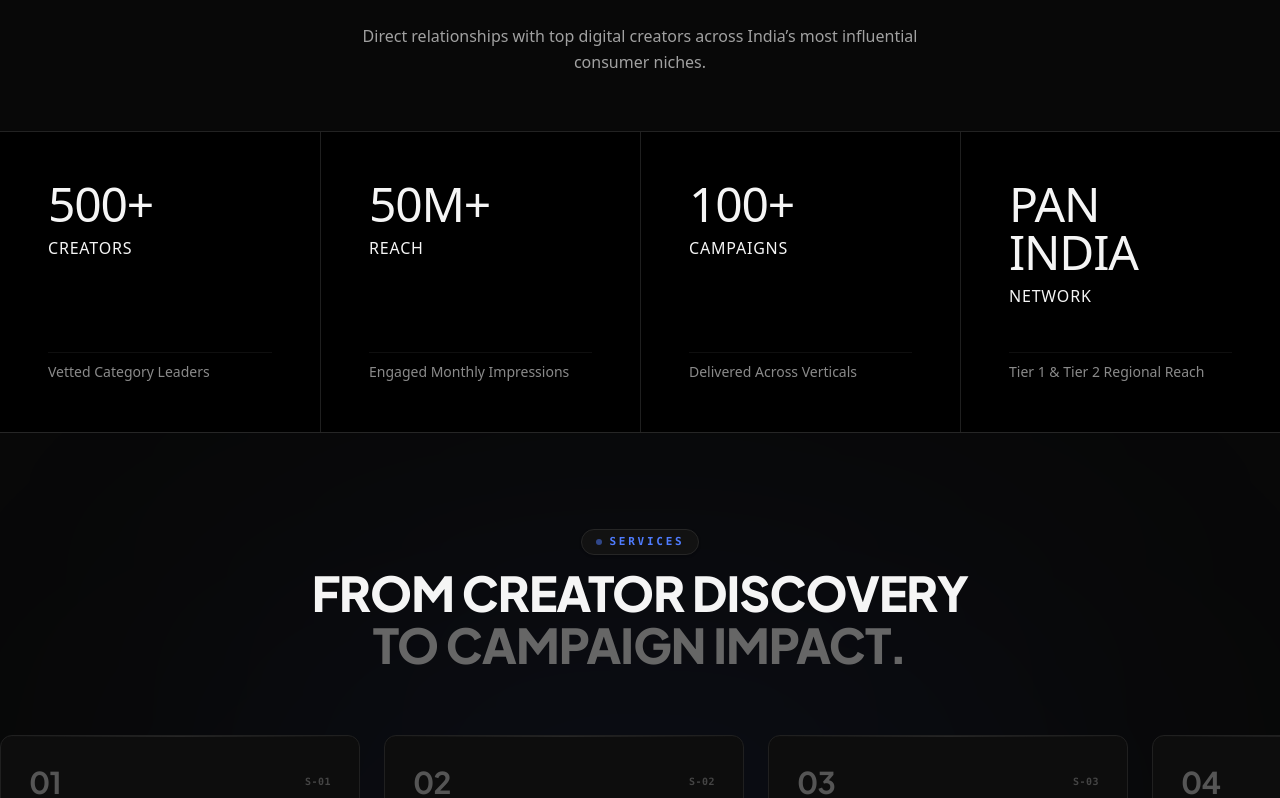
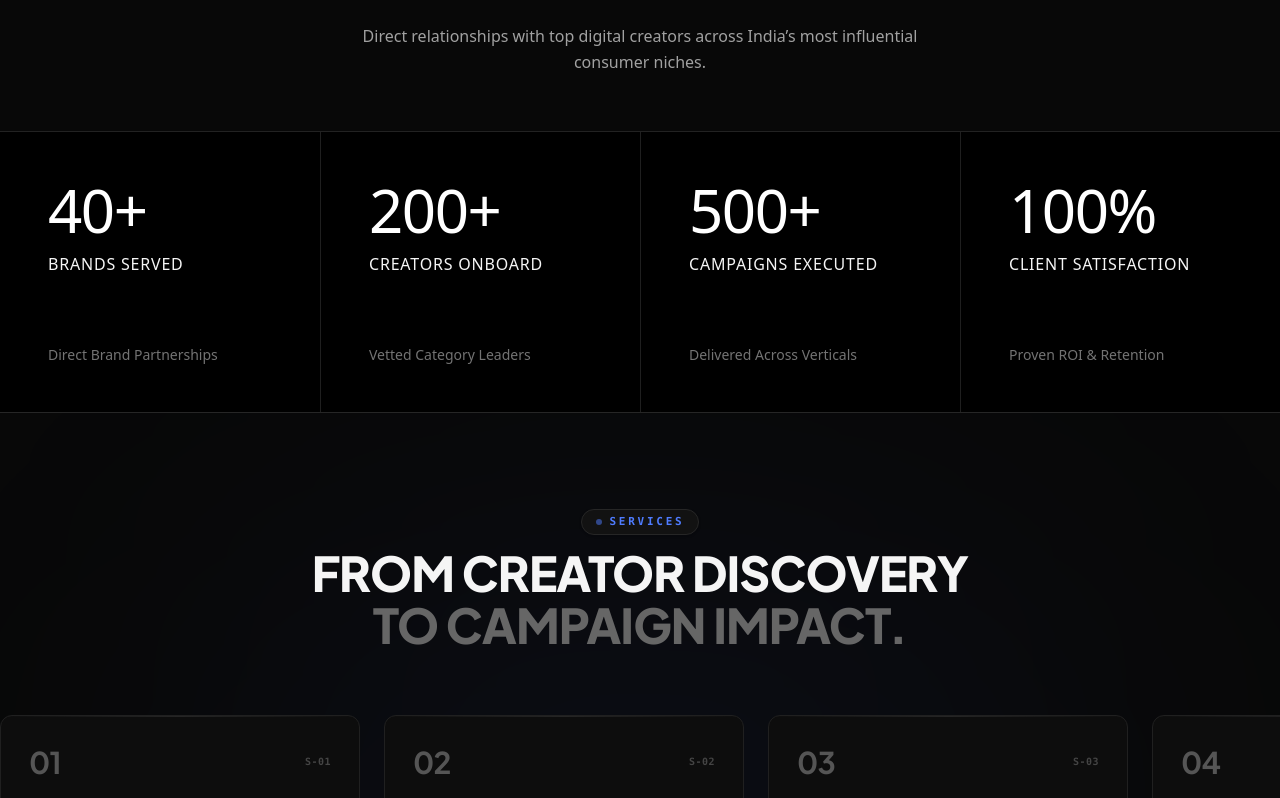
Before and after one commit to taslimarif452/CreatosSyncMedia, a React (Vite) app: page / in a window 1280 px wide. Shown: the part 1302-2100 px from the top of the page. Built offline with nearby package versions, Linux system fonts and the light colour scheme; no server answers; the database is empty.

Commit message:
feat: update site messaging and metrics data
Refine footer copy to better reflect agency mission and update metrics dashboard to accurately reflect business reach and performance targets.

```diff
--- a/src/components/Footer.tsx
+++ b/src/components/Footer.tsx
@@ -48,9 +48,14 @@ export const Footer: React.FC<FooterProps> = ({ navigate }) => {
               <p className="text-sm font-medium text-[#F5F5F5] max-w-sm mb-3">
                 Big Brands. Real Creators. Bigger Impact.
               </p>
-              <p className="text-xs text-[#A1A1A1] max-w-sm leading-relaxed mb-6">
-                Premium creator & influencer marketing agency connecting ambitious consumer brands, tech enterprises, and startups with vetted Indian digital creators.
-              </p>
+              <div className="text-xs text-[#A1A1A1] max-w-sm leading-relaxed mb-6 space-y-2.5">
+                <p>
+                  At CreatorsSyncMedia, we bridge the gap between brands and creators to build collaborations that inspire, engage, and deliver real results.
+                </p>
+                <p>
+                  We’re on a mission to empower creators, elevate brands, and shape the future of digital storytelling.
+                </p>
+              </div>
             </div>
 
             <div className="flex items-center gap-3">
--- a/src/components/Metrics.tsx
+++ b/src/components/Metrics.tsx
@@ -10,39 +10,39 @@ interface MetricItem {
 }
 
 export const Metrics: React.FC = () => {
-  // Configurable business numbers
+  // Configurable business numbers matching user specifications
   const METRICS_DATA: MetricItem[] = [
     {
-      id: 'creators-count',
+      id: 'brands-served',
+      value: '40+',
+      targetNum: 40,
+      suffix: '+',
+      label: 'Brands Served',
+      sublabel: 'Direct Brand Partnerships'
+    },
+    {
+      id: 'creators-onboard',
+      value: '200+',
+      targetNum: 200,
+      suffix: '+',
+      label: 'Creators Onboard',
+      sublabel: 'Vetted Category Leaders'
+    },
+    {
+      id: 'campaigns-executed',
       value: '500+',
       targetNum: 500,
       suffix: '+',
-      label: 'Creators',
-      sublabel: 'Vetted Category Leaders'
-    },
-    {
-      id: 'audience-reach',
-      value: '50M+',
-      targetNum: 50,
-      suffix: 'M+',
-      label: 'Reach',
-      sublabel: 'Engaged Monthly Impressions'
-    },
-    {
-      id: 'campaigns-count',
-      value: '100+',
-      targetNum: 100,
-      suffix: '+',
-      label: 'Campaigns',
+      label: 'Campaigns Executed',
       sublabel: 'Delivered Across Verticals'
     },
     {
-      id: 'network-span',
-      value: 'PAN INDIA',
-      targetNum: 0,
-      suffix: '',
-      label: 'Network',
-      sublabel: 'Tier 1 & Tier 2 Regional Reach'
+      id: 'client-satisfaction',
+      value: '100%',
+      targetNum: 100,
+      suffix: '%',
+      label: 'Client Satisfaction',
+      sublabel: 'Proven ROI & Retention'
     }
   ];
 
@@ -101,20 +101,25 @@ export const Metrics: React.FC = () => {
             return (
               <div
                 key={item.id}
-                className={`group min-h-[140px] sm:min-h-[200px] md:min-h-[270px] lg:min-h-[300px] p-3.5 sm:p-7 md:p-10 lg:p-12 flex flex-col justify-between transition-all duration-200 hover:bg-[#0c0c0c] cursor-pointer ${
+                className={`group min-h-[160px] sm:min-h-[210px] md:min-h-[260px] lg:min-h-[280px] p-4 sm:p-7 md:p-9 lg:p-12 flex flex-col justify-between text-left items-start transition-all duration-200 hover:bg-[#0a0a0a] cursor-pointer ${
                   index !== 0 ? 'border-l border-[#1F1F1F]' : ''
                 }`}
               >
-                <div>
-                  <div className="text-base min-[380px]:text-lg sm:text-3xl md:text-4xl lg:text-5xl font-bold sm:font-normal text-[#F5F5F5] group-hover:text-[#4F7CFF] transition-colors duration-200 tracking-tight mb-1 sm:mb-2">
+                {/* Top Section: Large Number + Uppercase Label */}
+                <div className="w-full text-left">
+                  <div className="text-2xl min-[380px]:text-3xl sm:text-4xl md:text-5xl lg:text-6xl font-normal text-[#FFFFFF] group-hover:text-[#4F7CFF] transition-colors duration-200 tracking-tight leading-none">
                     {displayVal}
                   </div>
-                  <div className="text-[10px] min-[380px]:text-[11px] sm:text-sm md:text-base font-medium sm:font-normal text-[#F5F5F5] group-hover:text-[#4F7CFF] transition-colors duration-200 uppercase tracking-tight sm:tracking-wider">
+                  <div className="text-[11px] min-[380px]:text-xs sm:text-sm md:text-base font-medium text-[#F5F5F5] group-hover:text-[#4F7CFF] transition-colors duration-200 uppercase tracking-wider mt-2.5 sm:mt-3">
                     {item.label}
                   </div>
                 </div>
-                <div className="text-[9px] min-[380px]:text-[10px] sm:text-xs md:text-sm font-normal text-[#8A8A8A] leading-tight sm:leading-relaxed pt-1.5 sm:pt-2 border-t border-[#1a1a1a]/60 mt-2">
-                  {item.sublabel}
+
+                {/* Bottom Section: Clean Sublabel without underline/border */}
+                <div className="w-full mt-4 sm:mt-6">
+                  <div className="text-[10px] min-[380px]:text-[11px] sm:text-xs md:text-sm text-[#737373] group-hover:text-[#A3A3A3] transition-colors duration-200 leading-snug">
+                    {item.sublabel}
+                  </div>
                 </div>
               </div>
             );
```
